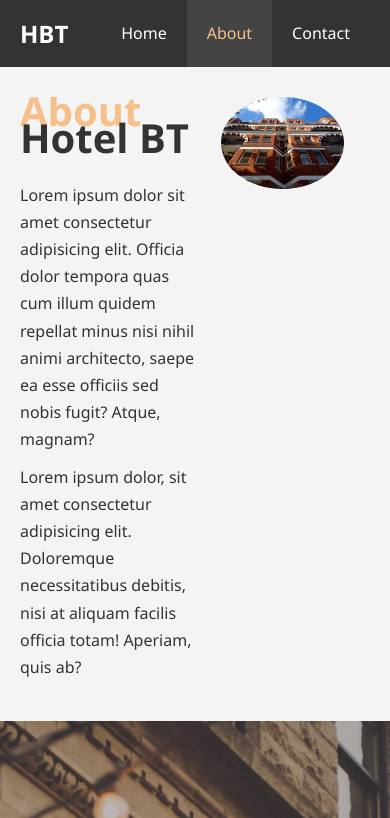
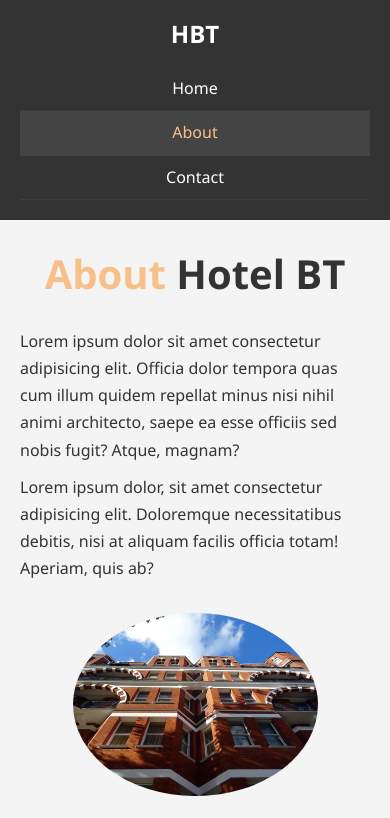
Before and after one commit to mponcardas/Modern-HTML-and-CSS, a plain HTML site: page projects/01-hotel-website/about.html in a window 390 px wide. Shown: the top 818 px of the page. Drawn offline with Linux system fonts and the light colour scheme.

Commit message:
Add media queries to about and contact pages

```diff
--- a/projects/01-hotel-website/about.html
+++ b/projects/01-hotel-website/about.html
@@ -6,6 +6,7 @@
 	<meta name="description" content="Welcome to the most extraordinary hotel in Boston Massachusetts">
 	<meta name="keywords" content="hotel,boston hotel, new england hotel">
 	<link rel="stylesheet" href="css/style.css">
+	<link rel="stylesheet" media="screen and (max-width:768px)" href="css/mobile.css">
 	<title>Hotel BT | About</title>
 </head>
 <body>
--- a/projects/01-hotel-website/css/mobile.css
+++ b/projects/01-hotel-website/css/mobile.css
@@ -1,3 +1,8 @@
+/* Navbar */
+#navbar {
+	padding-bottom: 20px;
+}
+
 #navbar .logo {
 	float: none;
 	text-align: center
@@ -9,8 +14,18 @@
 }
 
 #navbar ul li a {
-	padding: 5px;
+	padding: 8px;
 	border-bottom: #444 dotted 1px;
+}
+
+/* Showcase */
+#showcase {
+	height: 100%;
+	padding: ;
+}
+
+#showcase .showcase-content {
+	padding: 100px;
 }
 
 /* Home info */
@@ -31,3 +46,23 @@
 	float: none;
 	width: 100%;
 }
+
+/* About */
+#about-info .info-right,
+#about-info .info-left {
+	float: none;
+	width: 100%;
+}
+
+#about-info .info-right{
+	margin-top: 30px;
+}
+
+.l-heading {
+	text-align: center;
+}
+
+/* Contact */
+#contact-info .box {
+	border-bottom: #444 dotted 1px;
+}
--- a/projects/01-hotel-website/css/style.css
+++ b/projects/01-hotel-website/css/style.css
@@ -65,6 +65,7 @@
 
 .l-heading {
 	font-size: 40px;
+	line-height: 1.2;
 }
 
 /* Padding */
@@ -217,7 +218,7 @@ p {
 /* Testimonials */
 
 #testimonials {
-	height: 600px;
+	height: 100%;
 	background: url('../img/test-bg.jpg') no-repeat center center/cover;
 	padding-top: 100px;
 }
```
Also changed, not shown: projects/01-hotel-website/contact.html (+2 -0 lines).
